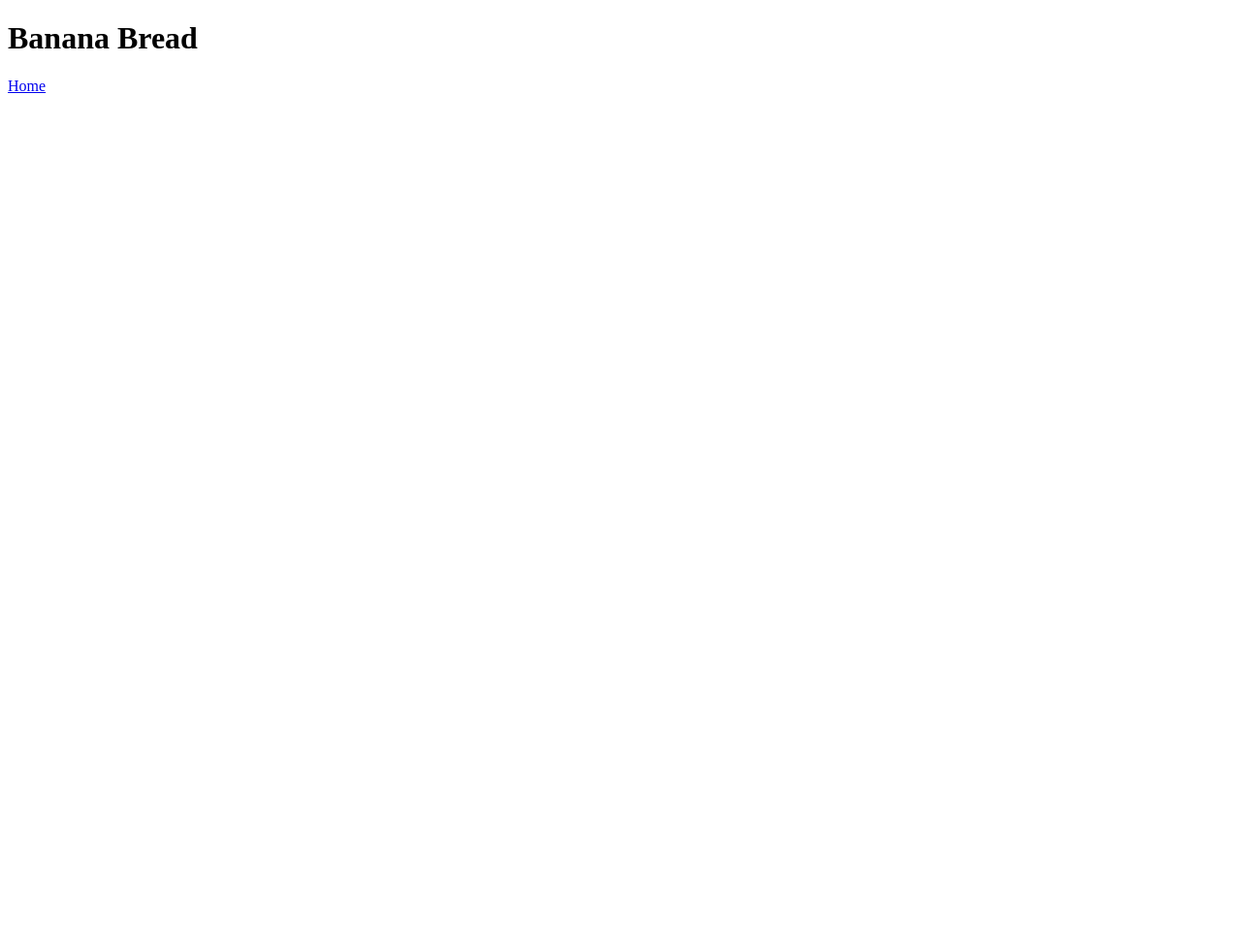
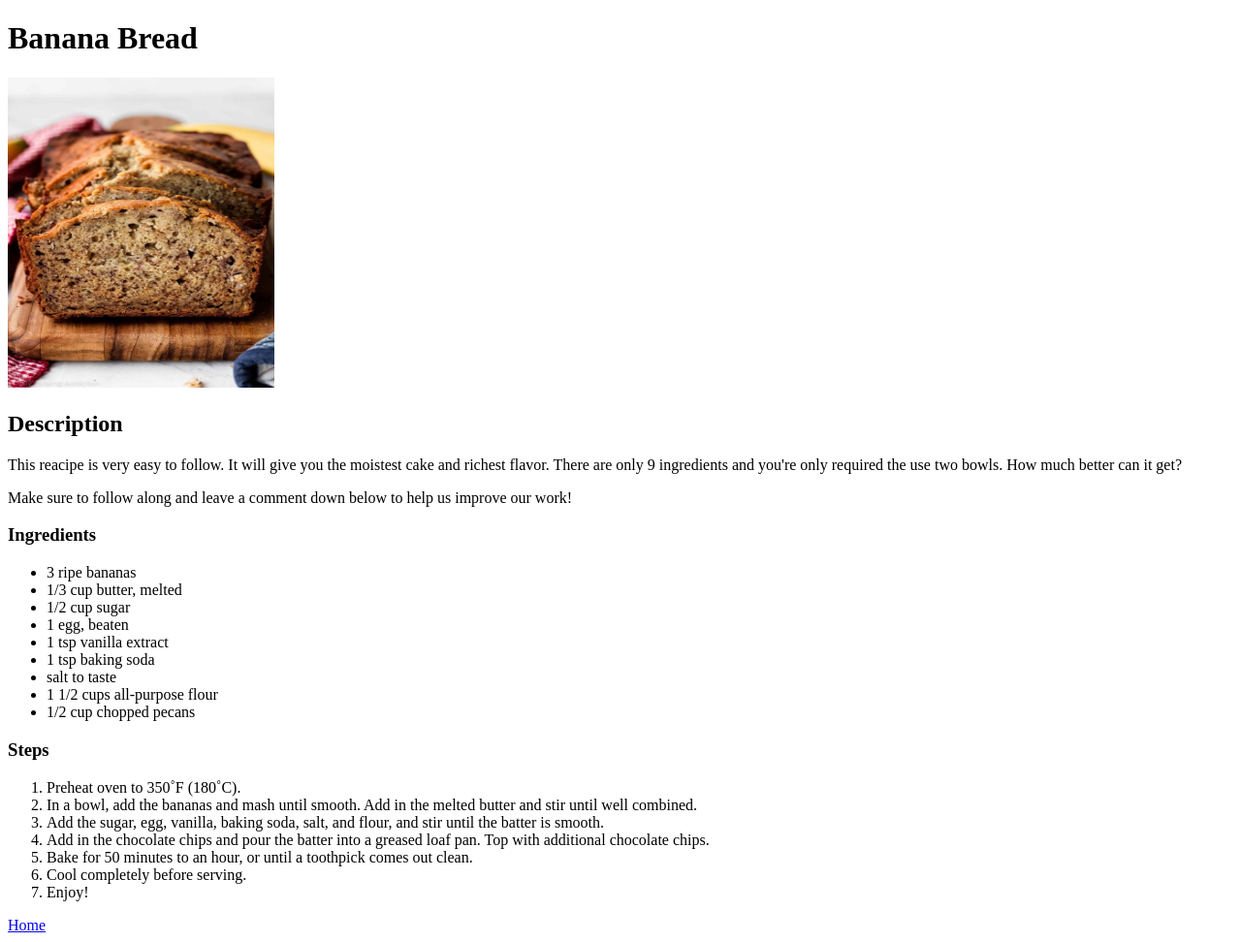
Before and after one commit to Kathya-Velazquez/odin-recipies, a plain HTML site: page recipes/banana-bread.html in a window 1280 px wide. Shown: the whole page at 97% size. Before the commit the page ends 800 px from the top, so only its background shows below. Drawn offline with Linux system fonts and the light colour scheme.

Commit message:
Complete banana bread recipe html

```diff
--- a/recipes/banana-bread.html
+++ b/recipes/banana-bread.html
@@ -5,6 +5,48 @@
     </head>
     <body>
         <h1>Banana Bread</h1>
+        <img src="../images/banana-bread-pic.jpg" alt= "Image of banana bread loaf" height="320" width="275">
+        <h2>Description</h2>
+        <p>
+            This reacipe is very easy to follow. It will give you the moistest cake and
+            richest flavor. There are only 9 ingredients and you're only required the use two bowls.
+            How much better can it get?
+        </p>
+        <p>
+            Make sure to follow along and leave a comment down below to help us improve our work!
+        </p>
+        <h3>Ingredients</h3>
+        <ul>
+            <li>3 ripe bananas</li>
+            <li>1/3 cup butter, melted</li>
+            <li>1/2 cup sugar</li>
+            <li>1 egg, beaten</li>
+            <li>1 tsp vanilla extract</li>
+            <li>1 tsp baking soda</li>
+            <li>salt to taste</li>
+            <li>1 1/2 cups all-purpose flour</li>
+            <li>1/2 cup chopped pecans</li>
+        </ul>
+
+        <h3>Steps</h3>
+        <ol>
+            <li>Preheat oven to 350˚F (180˚C).</li>
+            <li>In a bowl, add the bananas and mash until smooth.
+                Add in the melted butter and stir until well combined.</li>
+            <li>Add the sugar, egg, vanilla, baking soda,
+                salt, and flour, and stir until the batter is smooth.</li>
+            <li>Add in the chocolate chips and pour the batter into a greased loaf pan.
+                Top with additional chocolate chips.</li>
+            <li>Bake for 50 minutes to an hour, or until a toothpick comes out clean.</li>
+            <li>Cool completely before serving.</li>
+            <li>Enjoy!</li>
+
+        </ol>
+
+
+
+
+
         <a href="../index.html">Home</a>
     </body>
 
```
Also changed, not shown: index.html (+1 -0 lines), images/banana-bread-pic.jpg (added).
